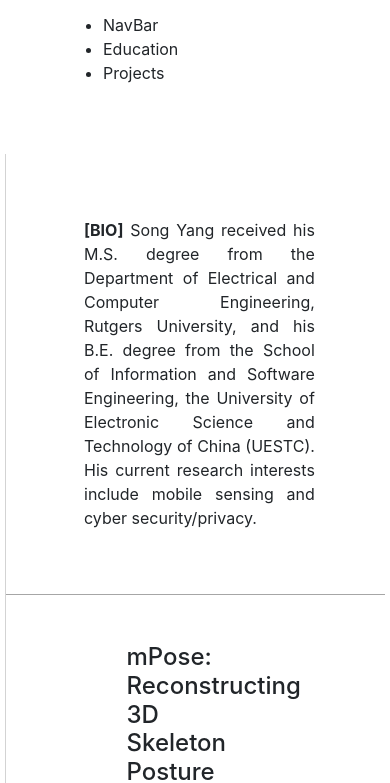
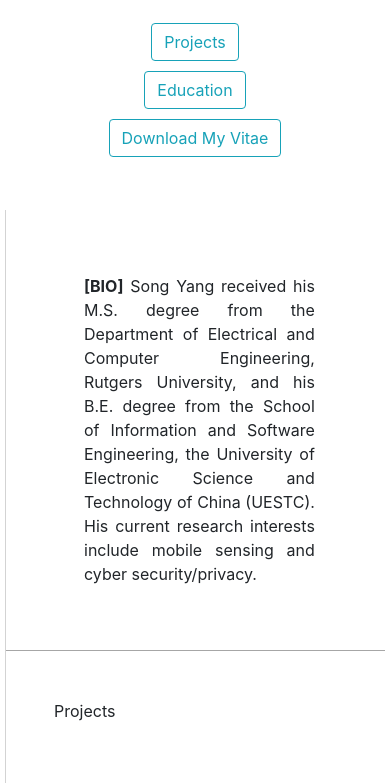
Before and after one commit to Lynnes001/Lynnes001.github.io, a Gatsby site: page / in a window 390 px wide. Shown: the part 555-1338 px from the top of the page. Built offline with nearby package versions, Linux system fonts and the light colour scheme; Gatsby itself is replaced by a stand-in of ours.

Commit message:
readable version

```diff
--- a/public/chunk-map.json
+++ b/public/chunk-map.json
@@ -1 +1 @@
-{"polyfill":["/polyfill-830cd53ca5c6720b5926.js"],"app":["/app-ac9ebd480c0d2d838687.js"],"component---src-pages-index-js":["/component---src-pages-index-js-3053ef30d417c4d2d4ac.js"]}
+{"polyfill":["/polyfill-830cd53ca5c6720b5926.js"],"app":["/app-ac9ebd480c0d2d838687.js"],"component---src-pages-index-js":["/component---src-pages-index-js-f74ff96c7b5d7bee502f.js"]}
--- a/public/page-data/app-data.json
+++ b/public/page-data/app-data.json
@@ -1 +1 @@
-{"webpackCompilationHash":"4ef1a8e18b7232f1d5ed"}
+{"webpackCompilationHash":"cf49ef6ed68522ea00cf"}
--- a/src/components/aboutme.js
+++ b/src/components/aboutme.js
@@ -4,7 +4,7 @@ import styles from "../styles/aboutme.module.css"
 import { FontAwesomeIcon } from '@fortawesome/react-fontawesome'
 import { faEnvelope } from '@fortawesome/free-solid-svg-icons'
 import { faLinkedin, faGithub } from '@fortawesome/free-brands-svg-icons'
-// import {Button, Card} from "react-bootstrap"
+import {Button, Card} from "react-bootstrap"
 
 
 
@@ -20,11 +20,11 @@ const User = props => (
 
         {/* <FontAwesomeIcon icon={linkedin} /> */}
       </p>
-      <ul className={styles.nav}>
-        <li>NavBar</li>
-        <li>Education</li>
-        <li>Projects</li>
-      </ul>
+      <div className={styles.nav}>
+        <Button variant="outline-info">Projects</Button>{' '} <br />
+        <Button variant="outline-info">Education</Button>{' '} <br />
+        <Button variant="outline-info" href="#">Download My Vitae</Button>{' '}
+      </div>
     </div>
   )
 
--- a/src/components/contents.js
+++ b/src/components/contents.js
@@ -3,6 +3,7 @@ import ItemContainer from "./itemContainer"
 import ProjectItem from "./projectItem"
 import { useStaticQuery,  graphql } from "gatsby"
 
+import MyContainer from "./container"
 
 export default function Contents({Children}) {
     // const postContent = useStaticQuery(graphql`
@@ -22,9 +23,10 @@ export default function Contents({Children}) {
     // `)
     // console.log(postContent.allMarkdownRemark.edges)
     return (
-        <div>
+        <MyContainer>
+            <p className="ContentTitle">Projects</p>
             <ItemContainer>
-                <ProjectItem id={"1"} cover={"1.jps"} />
+                <ProjectItem id={"1"} cover={"1.jps"} link={"https://github.com/Lynnes001/mPose_mmWave_sensing"} />
             </ItemContainer>
             {/* <ItemContainer>
                 <ProjectItem />
@@ -36,6 +38,6 @@ export default function Contents({Children}) {
                 <ProjectItem />
             </ItemContainer> */}
 
-        </div>
+        </MyContainer>
   )
 }
--- a/src/components/projectItem.js
+++ b/src/components/projectItem.js
@@ -1,6 +1,6 @@
 import React from "react"
 import styles from "../styles/projectItem.module.css"
-import { useStaticQuery,  graphql } from "gatsby"
+import { useStaticQuery,  graphql, Link } from "gatsby"
 // import Img from "gatsby-image"
 import Media from 'react-bootstrap/Media'
 
@@ -45,7 +45,7 @@ export default function ProjectItem(props){
     return (
         <div className={styles.pitems}>
             <ul className="list-unstyled">
-                <h4>{data.title}</h4>
+                <h4><a href="https://github.com/Lynnes001/mPose_mmWave_sensing">{data.title}</a></h4>
                 <Media as="li">
                     <img
                     width={180}
--- a/src/styles/aboutme.module.css
+++ b/src/styles/aboutme.module.css
@@ -30,6 +30,11 @@
 
 
 .nav{
+  text-align: center;
 
 
 }
+
+.nav > Button, a {
+  margin-top: 10px;
+}
```
Also changed, not shown: public/index.html (+2 -2 lines), public/webpack.stats.json (+1 -1 lines), 6 other files.
